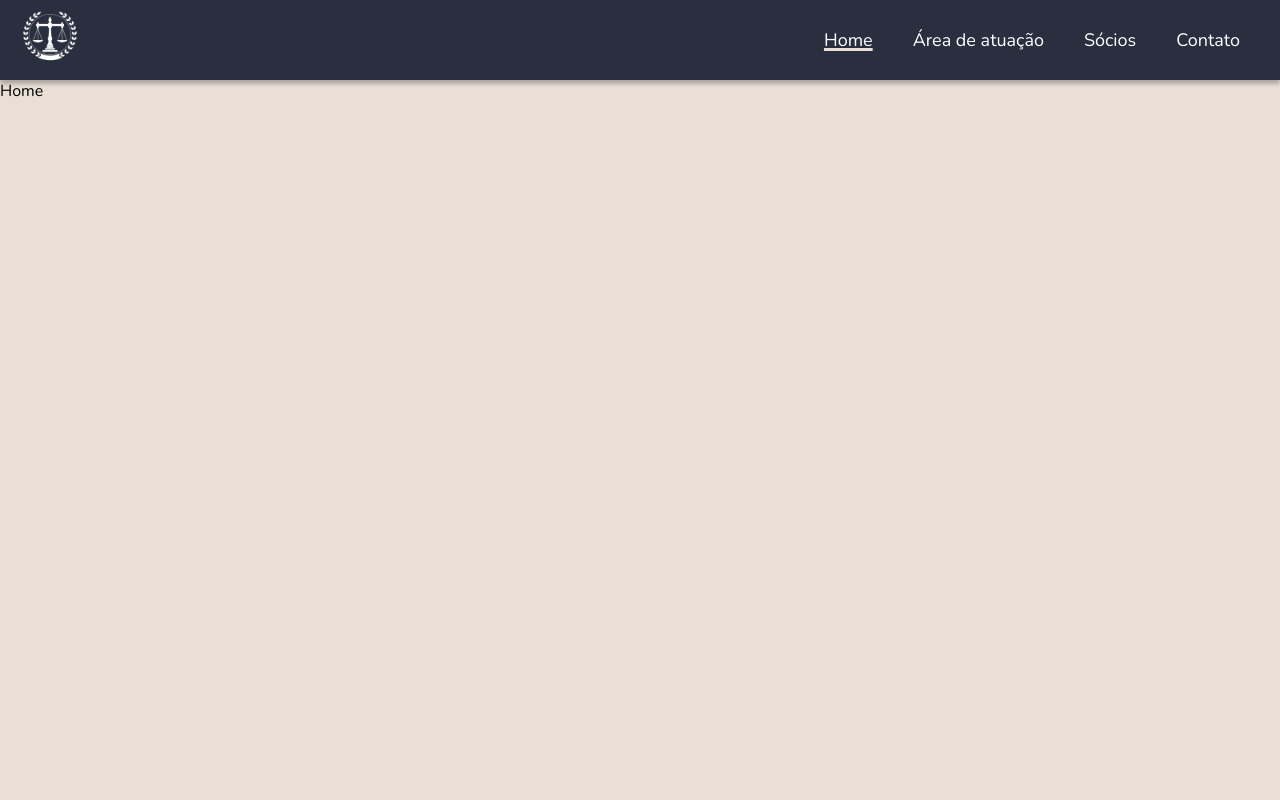
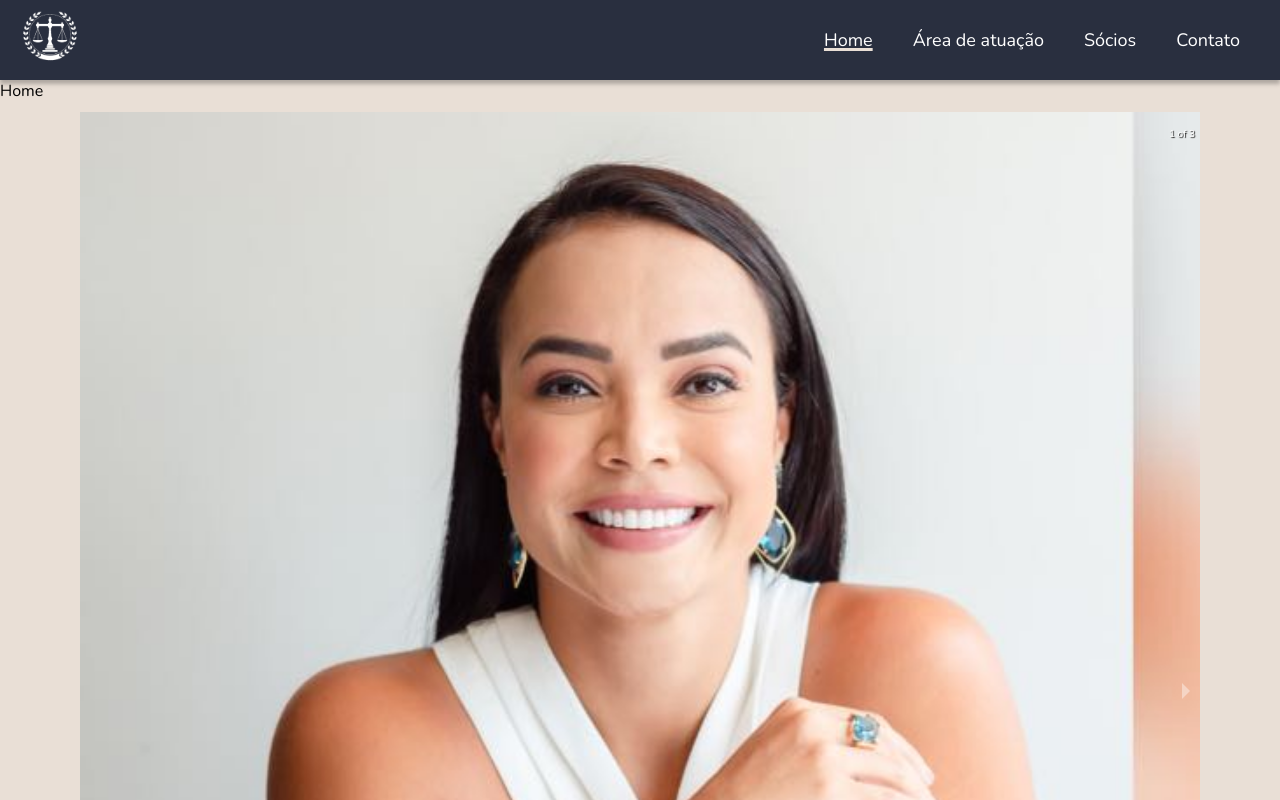
Before and after one commit to renatonascimento01/Advocacia, a Next.js app: page / in a window 1280 px wide. Shown: the top 800 px of the page. Built offline with nearby package versions, Linux system fonts and the light colour scheme.

Commit message:
poc carousel

```diff
--- a/package.json
+++ b/package.json
@@ -14,7 +14,8 @@
     "react": "18.2.0",
     "react-device-detect": "^2.2.2",
     "react-dom": "18.2.0",
-    "react-floating-whatsapp-button": "^1.1.0"
+    "react-floating-whatsapp-button": "^1.1.0",
+    "react-responsive-carousel": "^3.2.23"
   },
   "devDependencies": {
     "@svgr/webpack": "^6.3.1",
--- a/pages/contato.tsx
+++ b/pages/contato.tsx
@@ -210,7 +210,7 @@ export default function Contact() {
                 />
                 <input
                   type="submit"
-                  value="Send"
+                  value="Enviar"
                   style={textButtonStyle}
                   onMouseEnter={() => setIsMouseHover(true)}
                   onMouseLeave={() => setIsMouseHover(false)}
--- a/pages/index.tsx
+++ b/pages/index.tsx
@@ -1,9 +1,34 @@
 import React from "react";
+import "react-responsive-carousel/lib/styles/carousel.min.css";
+import { Carousel } from 'react-responsive-carousel';
+import Title from "../components/Title";
 
 export default function Home() {
   return (
     <div>
-      <span>Home</span>
+      <div>
+        <span>Home</span>
+      </div>
+      <div
+        style={{
+          marginLeft: 80,
+          marginRight: 80,
+          marginTop: 10,
+        }}>
+        <Carousel>
+          <div>
+            <img src="/amanda_alves.jpg" />
+          </div>
+          <div>
+            <img src="/mylaine_ivo.png" />
+          </div>
+          <div>
+            <img src="/tmplogo.png" />
+          </div>
+        </Carousel>
+      </div>
     </div>
+
+
   )
 }
```
Also changed, not shown: 1 other file (tests, documents, lock files or other folders).
